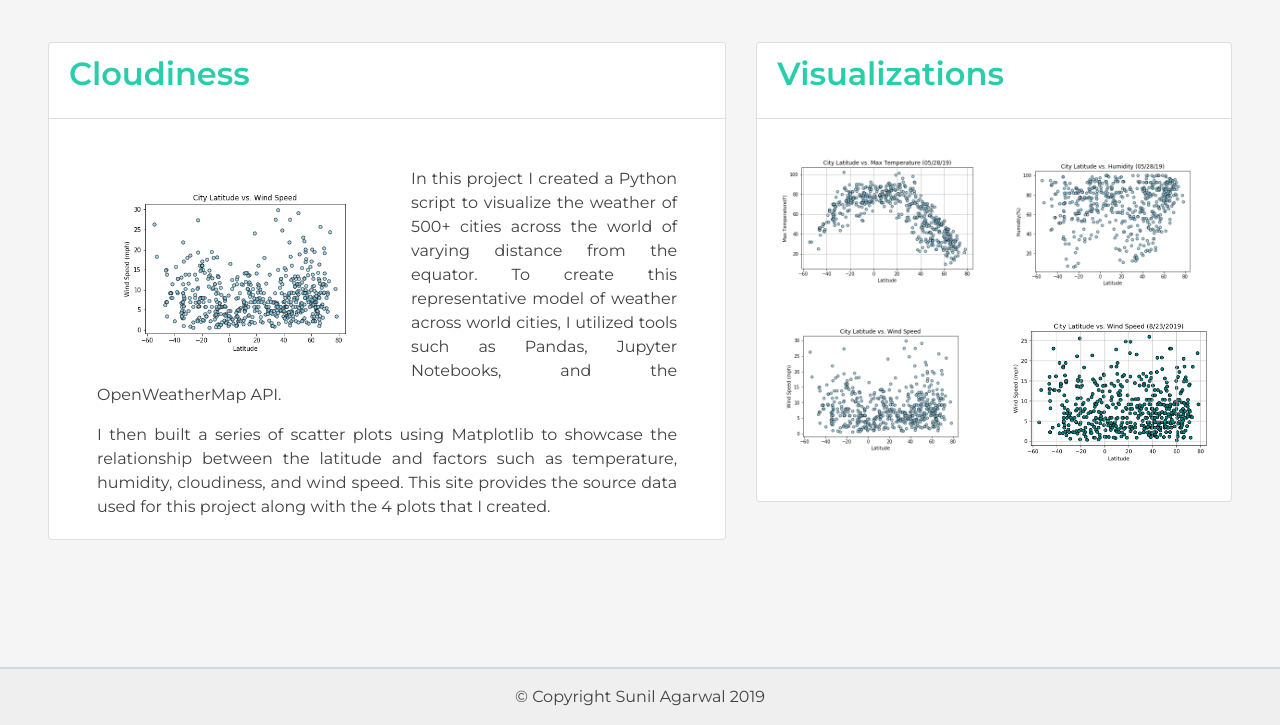
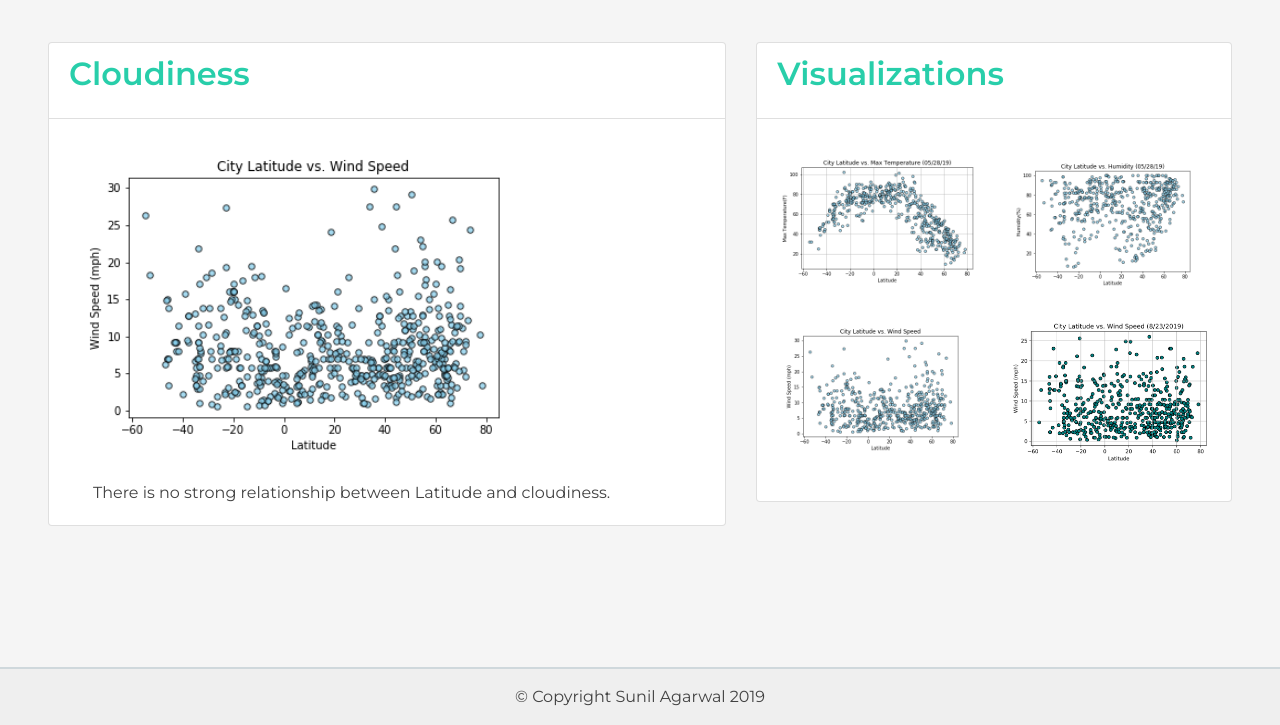
Before and after one commit to sunilagarwal2007/Web-Design-Challenge, a plain HTML site: page WebVisualizations/cloudiness.html in a window 1280 px wide. Shown: the part 75-800 px from the top of the page. Drawn offline with nearby package versions, Linux system fonts and the light colour scheme.

Commit message:
Solution for Web Design Challenge

```diff
--- a/WebVisualizations/cloudiness.html
+++ b/WebVisualizations/cloudiness.html
@@ -44,13 +44,11 @@
 
             <h5 class="card-title">Cloudiness</h5>
         </div>
-        <div class="card-body text-justify pt-5 px-5">
-            <img class="card-img p-3 float-left w-50 mr-4" src="visualizations/cloudiness.png" alt="Lat vs. Max Temp">
-            <p class="card-text">
-                In this project I created a Python script to visualize the weather of 500+ cities across the world of varying distance from the equator. To create this representative model of weather across world cities, I utilized tools such as Pandas, Jupyter Notebooks,
-                and the OpenWeatherMap API.</p>
-            <p class="card-text"> I then built a series of scatter plots using Matplotlib to showcase the relationship between the latitude and factors such as temperature, humidity, cloudiness, and wind speed. This site provides the source data used for this project
-                along with the 4 plots that I created. </p>
+        <div class="card-body text-justify align-items-center">
+            <img class="card-img pb-4 w-75 " src="visualizations/cloudiness.png" alt="Lat vs. Max Temp">
+            <p class="card-text px-4">
+              There is no strong relationship between Latitude and cloudiness.
+            </p>
 
         </div>
 
```
Also changed, not shown: WebVisualizations/humidity.html (+4 -6 lines), WebVisualizations/index.html (+1 -1 lines), WebVisualizations/max-temperature.html (+3 -6 lines), WebVisualizations/wind-speed.html (+3 -6 lines).
